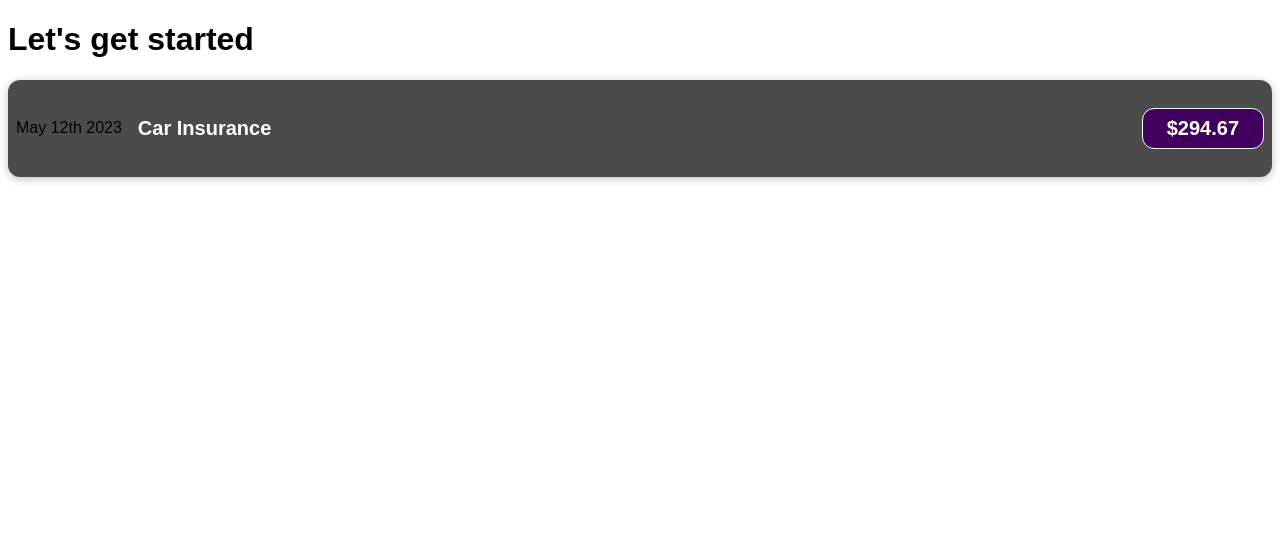
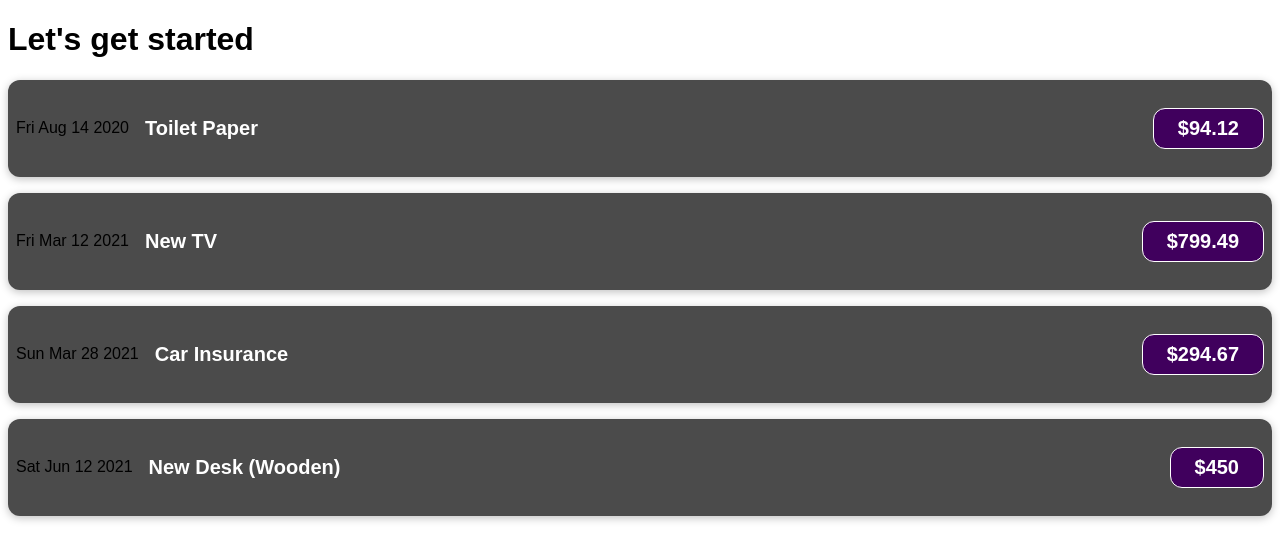
Before and after one commit to HarshSingh-01/expense-tracker-app, a React (Create React App) app: page / in a window 1280 px wide. Shown: the top 560 px of the page. Built offline with nearby package versions, Linux system fonts and the light colour scheme.

Commit message:
Update App.js and ExpenseItem.jsx

```diff
--- a/src/App.js
+++ b/src/App.js
@@ -2,10 +2,40 @@ import "./styles.css";
 import ExpenseItem from "./components/ExpenseItem";
 
 export default function App() {
+  const expenses = [
+    {
+      id: "e1",
+      title: "Toilet Paper",
+      amount: 94.12,
+      date: new Date(2020, 7, 14),
+    },
+    { id: "e2", title: "New TV", amount: 799.49, date: new Date(2021, 2, 12) },
+    {
+      id: "e3",
+      title: "Car Insurance",
+      amount: 294.67,
+      date: new Date(2021, 2, 28),
+    },
+    {
+      id: "e4",
+      title: "New Desk (Wooden)",
+      amount: 450,
+      date: new Date(2021, 5, 12),
+    },
+  ];
+
   return (
     <div className="App">
       <h1>Let's get started</h1>
-      <ExpenseItem />
+      {expenses.map((item) => (
+        <ExpenseItem
+          key={item.id}
+          id={item.id}
+          title={item.title}
+          amount={item.amount}
+          date={item.date}
+        />
+      ))}
     </div>
   );
 }
--- a/src/components/ExpenseItem.jsx
+++ b/src/components/ExpenseItem.jsx
@@ -1,12 +1,15 @@
-import './ExpenseItem.css'
+import "./ExpenseItem.css";
 
-const ExpenseItem = () => {
+const ExpenseItem = (props) => {
+  const expenseDate = new Date();
+  const expenseTitle = "Car Insurance";
+  const expenseAmount = 294.67;
   return (
     <div className="expense-item">
-      <div>May 12th 2023</div>
-      <div className='expense-item__description'>
-        <h2>Car Insurance</h2>
-        <p className="expense-item__price">$294.67</p>
+      <div>{props.date.toDateString()}</div>
+      <div className="expense-item__description">
+        <h2>{props.title}</h2>
+        <p className="expense-item__price">${props.amount}</p>
       </div>
     </div>
   );
```
